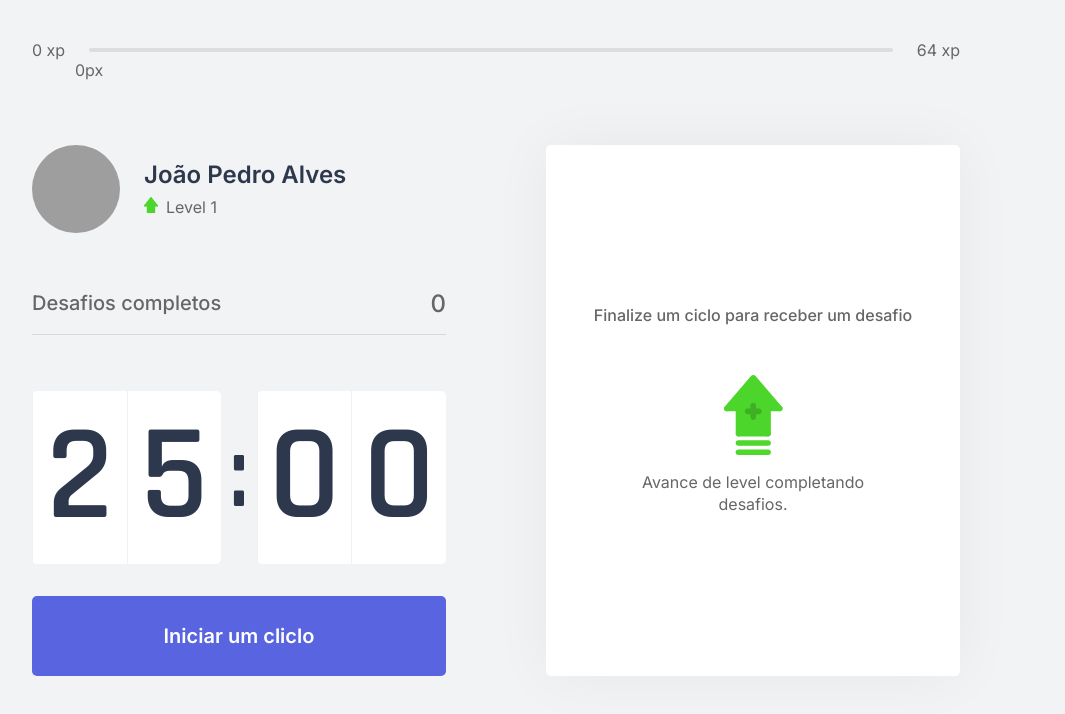
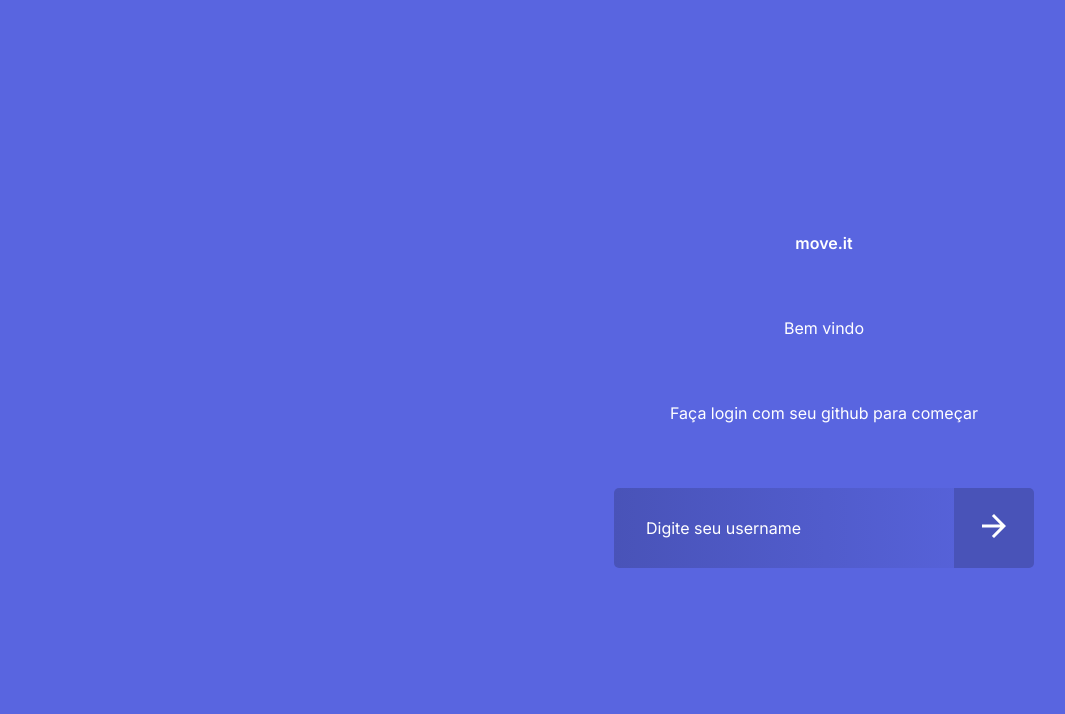
Before and after one commit to eulixir/moveit, a Next.js app: page / in a window 1280 px wide. Shown: the top 714 px of the page, without its empty margins (144-1209 px from the left). Built offline with nearby package versions, Linux system fonts and the light colour scheme; grey boxes are pictures that could not be loaded.

Commit message:
Add landing page, to login with github

```diff
--- /dev/null
+++ b/src/components/Langing/Landing.module.css
@@ -0,0 +1,61 @@
+.Container {
+  height: 100vh;
+  max-width: 100vw;
+  margin: 0 auto;
+  padding: 2.5rem 2rem;
+  display: flex;
+  flex-direction: column;
+  background: var(--blue);
+}
+
+.Container section {
+  height: 100vh;
+  color: white;
+  flex: 1;
+  display: grid;
+  grid-template-columns: 1fr 1fr;
+  gap: 6.25rem;
+  align-content: center;
+}
+
+.contentLoginContainer {
+  width: 35rem;
+  height: 25rem;
+  display: flex;
+  flex-direction: column;
+  align-items: center;
+  justify-content: space-around;
+}
+
+.loginContainer {
+  display: flex;
+  align-items: center;
+  justify-content: center;
+}
+
+.loginContainer input {
+  width: 340px;
+  height: 80px;
+  outline: none;
+  border: none;
+  padding: 32px;
+  color: var(--grey);
+  background: linear-gradient(90deg, #4953b8 0%, rgba(73, 83, 184, 0.2) 100%);
+  border-radius: 5px 0px 0px 5px;
+}
+.loginContainer input::placeholder {
+  color: var(--grey);
+}
+
+.loginContainer button {
+  height: 80px;
+  width: 80px;
+  background: #4953b8;
+  border-radius: 0px 5px 5px 0px;
+  border: none;
+  outline: none;
+  transition: 0.4s;
+}
+.loginContainer button:focus {
+  background: var(--green);
+}
--- /dev/null
+++ b/src/components/Langing/Landing.tsx
@@ -0,0 +1,25 @@
+import styles from './Landing.module.css';
+
+export function Landing() {
+  return (
+    <div className={styles.Container}>
+      <section>
+        <div className={styles.logoContainer}></div>
+        <div className={styles.contentLoginContainer}>
+          <strong>move.it</strong>
+          <p>Bem vindo</p>
+          <div>
+            <img></img>
+            Faça login com seu github para começar
+          </div>
+          <div className={styles.loginContainer}>
+            <input type="text" placeholder="Digite seu username" />
+            <button type="submit">
+              <img src="/icons/login.svg" alt="" />
+            </button>
+          </div>
+        </div>
+      </section>
+    </div>
+  );
+}
--- a/src/pages/index.tsx
+++ b/src/pages/index.tsx
@@ -1,58 +1,16 @@
-import { CompletedChallenges } from '../components/CompletedChallenge/CompletedChallenge';
-import { ExperienceBar } from '../components/ExperienceBar/ExperienceBar';
-import { ChallengeBox } from '../components/ChallengeBox/ChallengeBox';
-import { Countdown } from '../components/Countdown/Countdown';
-import { Profile } from '../components/Profile/Profile';
-import { GetServerSideProps } from 'next';
-
-import styles from '../styles/pages/Home.module.css';
+import { Landing } from '../components/Langing/Landing';
 
 import Head from 'next/head';
-import { CountdownProvider } from '../contexts/CountdownContext';
+
 import React from 'react';
-import { ChallengesProvider } from '../contexts/ChallengesContext';
 
-interface HomeProps {
-  level: number;
-  currentExperience: number;
-  challengesCompleted: number;
-}
-
-export default function Home(props: HomeProps) {
+export default function Home() {
   return (
-    <ChallengesProvider
-      level={props.level}
-      currentExperience={props.currentExperience}
-      challengesCompleted={props.challengesCompleted}
-    >
-      <div className={styles.container}>
-        <Head>
-          <title>Início | move.it</title>
-        </Head>
-        <ExperienceBar />
-        <CountdownProvider>
-          <section className={styles.section}>
-            <div>
-              <Profile />
-              <CompletedChallenges />
-              <Countdown />
-            </div>
-            <div>
-              <ChallengeBox />
-            </div>
-          </section>
-        </CountdownProvider>
-      </div>
-    </ChallengesProvider>
+    <div>
+      <Head>
+        <title>Início | move.it</title>
+      </Head>
+      <Landing />
+    </div>
   );
 }
-export const getServerSideProps: GetServerSideProps = async (ctx) => {
-  const { level, currentExperience, challengesCompleted } = ctx.req.cookies;
-  return {
-    props: {
-      level: Number(level),
-      currentExperience: Number(currentExperience),
-      challengesCompleted: Number(challengesCompleted),
-    },
-  };
-};
--- /dev/null
+++ b/src/styles/pages/Landing.module.css
@@ -0,0 +1,21 @@
+.landingContainer {
+  height: 100vh;
+  max-width: 100vw;
+  margin: 0 auto;
+  padding: 2.5rem 2rem;
+
+  display: flex;
+  flex-direction: column;
+  height: 100vh;
+  width: 100vw;
+  background: var(--blue);
+}
+
+.landingContainer section {
+  color: white;
+  flex: 1;
+  display: grid;
+  grid-template-columns: 1fr 1fr;
+  gap: 6.25rem;
+  align-content: center;
+}
```
Also changed, not shown: src/components/ChallengeBox/ChallengeBox.ts (added, +88 -0 lines), src/pages/pomodoro.tsx (added, +58 -0 lines), public/icons/login.svg (added).
